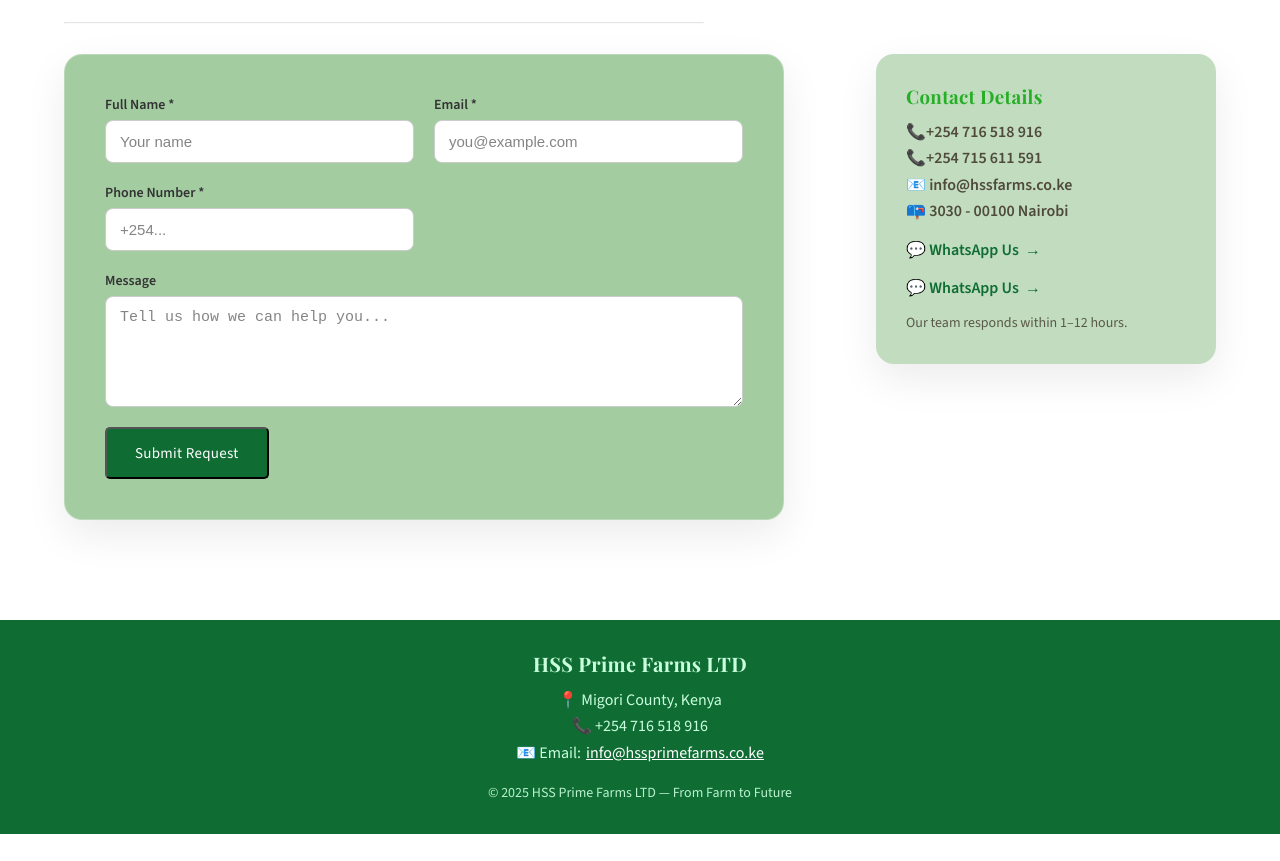
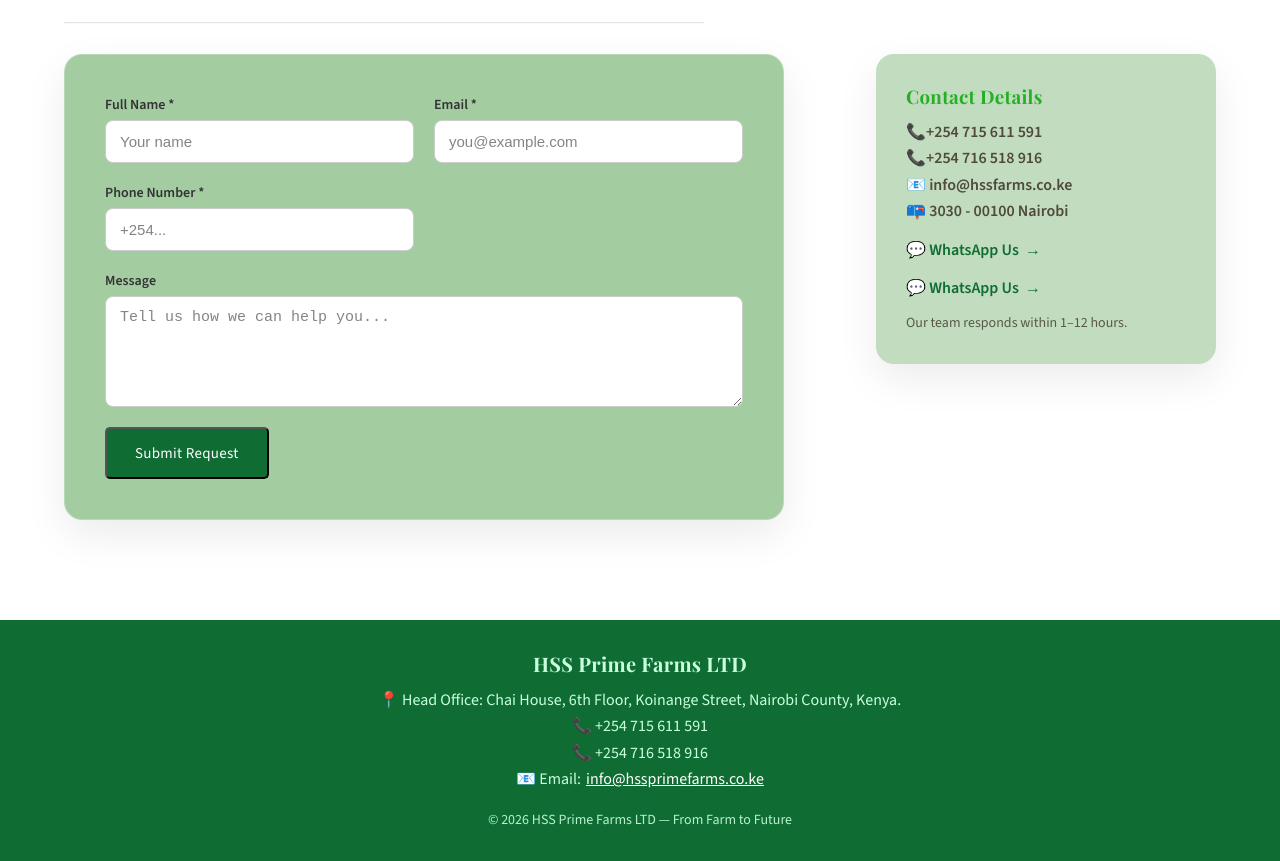
Before and after one commit to tuma1n1/HSS-Prime-Farms-LTD, a React (Vite) app: page /contact in a window 1280 px wide. Shown: the part 210-1071 px from the top of the page. Before the commit the page ends 1044 px from the top, so only its background shows below. Built offline with nearby package versions, Linux system fonts and the light colour scheme.

Commit message:
Minor edits on footer and hero

```diff
--- a/src/components/Footer.jsx
+++ b/src/components/Footer.jsx
@@ -7,7 +7,8 @@
 
         <h3 style={{color: "#caffdeff", fontSize:"20px", marginBottom:"10px"}}>HSS Prime Farms LTD</h3>
 
-        <p style={{color: "#caffdeff"}}>📍 Migori County, Kenya</p>
+        <p style={{color: "#caffdeff"}}>📍 Head Office: Chai House, 6th Floor, Koinange Street, Nairobi County, Kenya.</p>
+        <p style={{color: "#caffdeff"}}>📞 +254 715 611 591</p>
         <p style={{color: "#caffdeff"}}>📞 +254 716 518 916</p>
         <p style={{color: "#caffdeff"}}>
           📧 Email:
@@ -20,7 +21,7 @@
         </p>
 
         <p style={{opacity:0.9, marginTop:"15px", fontSize:"14px", color: "#caffdeff"}}>
-          © 2025 HSS Prime Farms LTD — From Farm to Future
+          © 2026 HSS Prime Farms LTD — From Farm to Future
         </p>
       </div>
     </footer>
--- a/src/pages/Contact.jsx
+++ b/src/pages/Contact.jsx
@@ -148,8 +148,9 @@
               <h3>Contact Details</h3>
 
               <p style={{ marginTop: "10px" }}>
-                📞<strong>+254 716 518 916</strong><br />
-                📞<strong>+254 715 611 591</strong>
+                📞<strong>+254 715 611 591</strong><br />
+                📞<strong>+254 716 518 916</strong>
+
               </p>
 
               <p>
--- a/src/styles/Global.css
+++ b/src/styles/Global.css
@@ -503,12 +503,13 @@
 
 .hero-content {
   max-width: 680px;
-  margin-left: 10%;
-  padding-top: 22vh;
+  margin-left: 1%;
+  padding-top: 20vh;
   display: flex;
   flex-direction: column;
   align-items: flex-start;
-  gap: 22px; /* 👈 THIS fixes overlap */
+  gap: 18px; /* 👈 THIS fixes overlap */
+  text-align: left;
 }
 
 
@@ -817,9 +818,9 @@
   .hero-content {
     text-align: left;
     padding-top: 10vh;
-    margin-left: 20px;
+    margin-left: 2%;
     margin-right: 20px;
-    padding: 18vh 18px 0;
+    padding: 14vh 18px 0;
     left: 5%;
     right: 5%;
     max-width: 100%;
```
